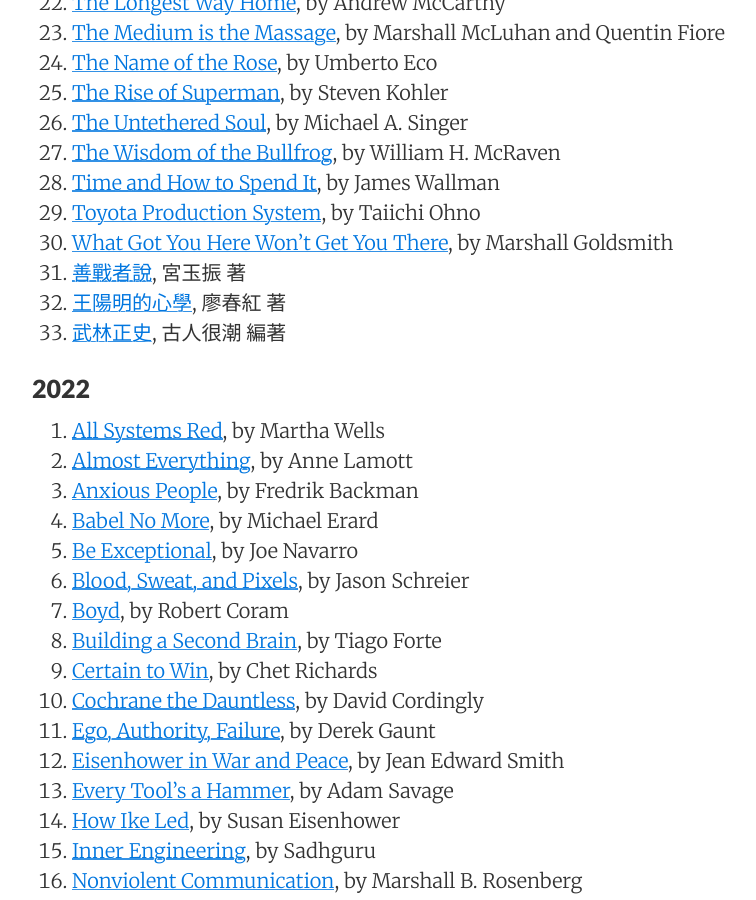
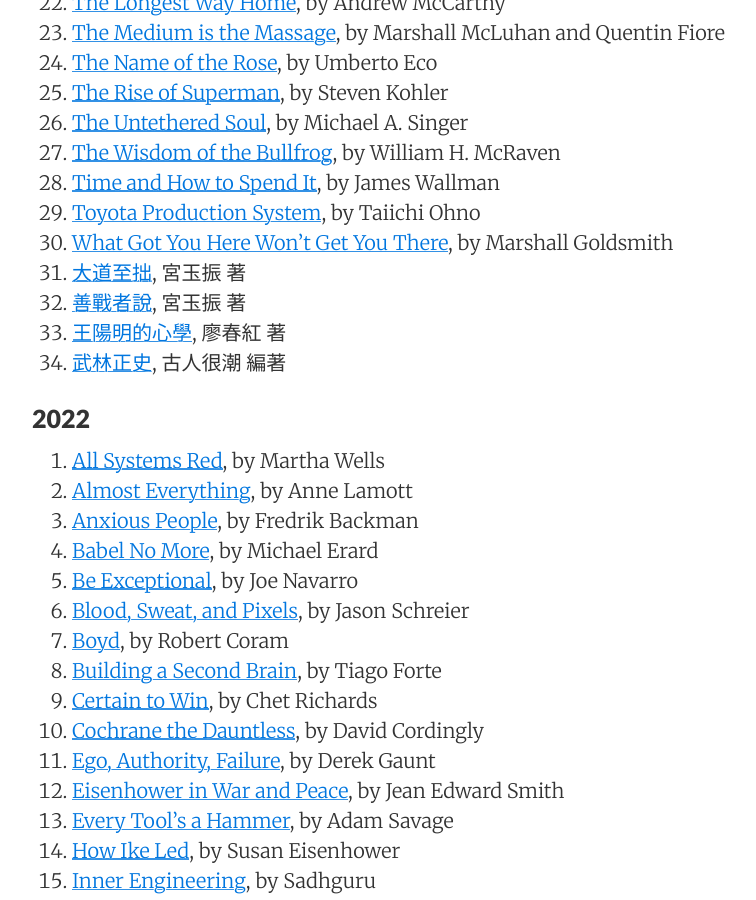
Before and after one commit to sewardlee337/sewardlee337.github.io, a Jekyll site: the page built from readinglist.md, in a window 1280 px wide and 900 px high, scrolled down 1220 px. Shown: the whole window, without its empty margins (188-944 px from the left). Built offline with Jekyll 4.4.1, drawn with Linux system fonts in a browser that asks for light colours; nearby versions of some CDN libraries.

Commit message:
update reading list

```diff
--- a/readinglist.md
+++ b/readinglist.md
@@ -49,6 +49,7 @@
 1. [Time and How to Spend It](https://amzn.to/3ZQCx6x), by James Wallman
 1. [Toyota Production System](https://www.amazon.com/Toyota-Production-System-Beyond-Large-Scale/dp/0915299143), by Taiichi Ohno
 1. [What Got You Here Won't Get You There](https://www.amazon.com/What-Got-Here-Wont-There/dp/1401301304), by Marshall Goldsmith
+1. [大道至拙](https://www.books.com.tw/products/0010646648?sloc=main), 宮玉振 著
 1. [善戰者說](https://bit.ly/3ZqfsYa), 宮玉振 著
 1. [王陽明的心學](https://bit.ly/3z00T2z), 廖春紅 著
 1. [武林正史](https://www.books.com.tw/products/0010811371?sloc=main), 古人很潮 編著
```
